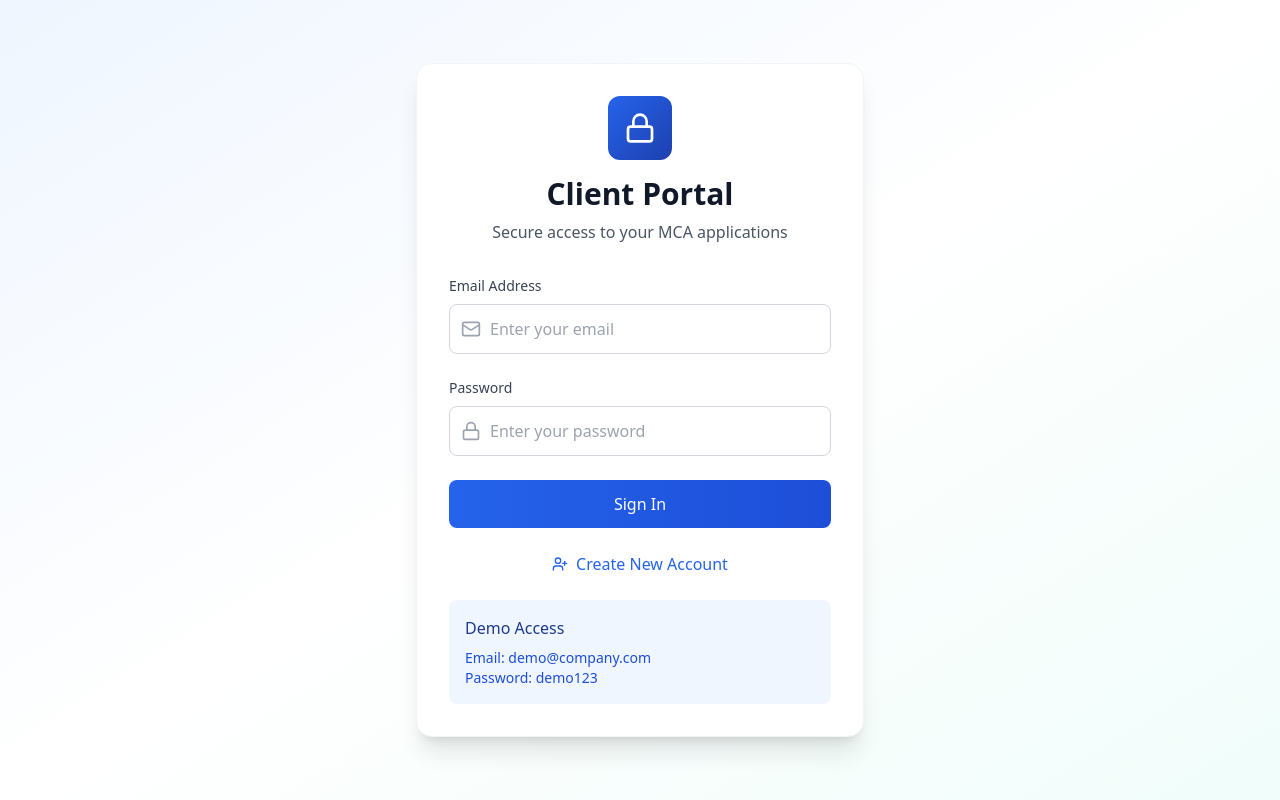
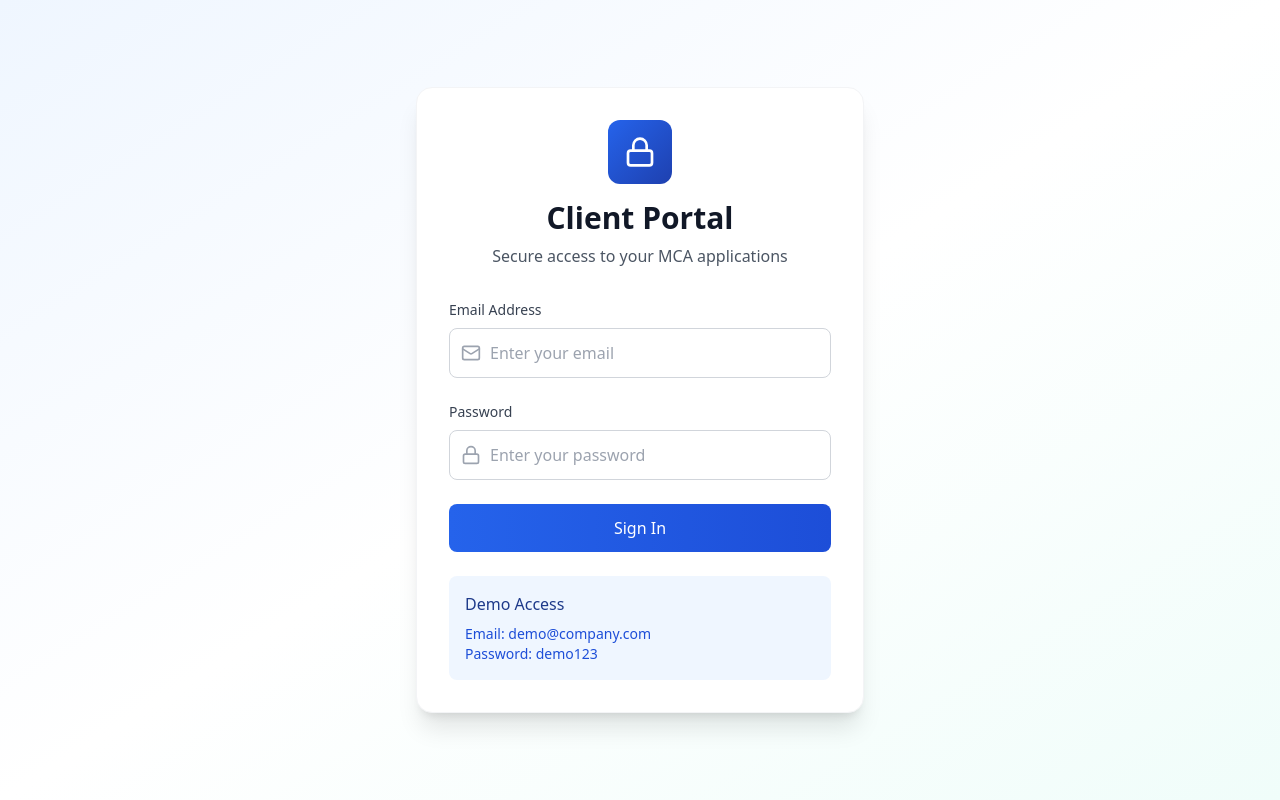
Before and after one commit to teDdyMucho/mcapro, a React (Vite) app: page / in a window 1280 px wide. Built offline with nearby package versions, Linux system fonts and the light colour scheme; no server answers; the database is empty.

Commit message:
Remove Create New Account link from client portal

```diff
--- a/src/components/LoginForm.tsx
+++ b/src/components/LoginForm.tsx
@@ -105,16 +105,6 @@ export function LoginForm({ onLogin }: LoginFormProps) {
             </button>
           </form>
 
-          <div className="mt-6 text-center">
-            <button
-              onClick={() => setShowRegister(true)}
-              className="flex items-center justify-center space-x-2 text-blue-600 hover:text-blue-800 transition-colors mx-auto"
-            >
-              <UserPlus className="h-4 w-4" />
-              <span>Create New Account</span>
-            </button>
-          </div>
-
           <div className="mt-6 p-4 bg-blue-50 rounded-lg">
             <h3 className="font-medium text-blue-900 mb-2">Demo Access</h3>
             <p className="text-sm text-blue-700">
```
